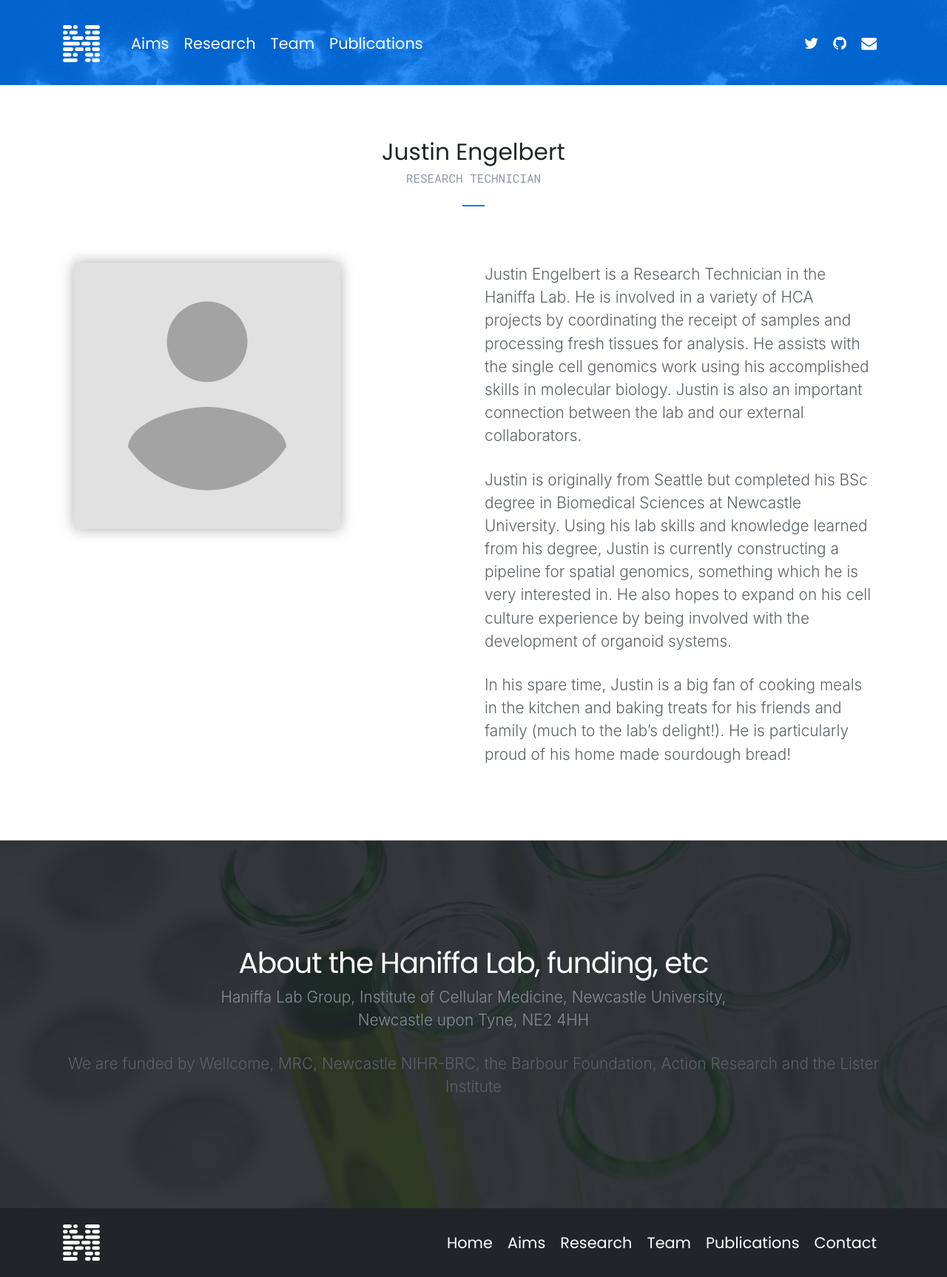
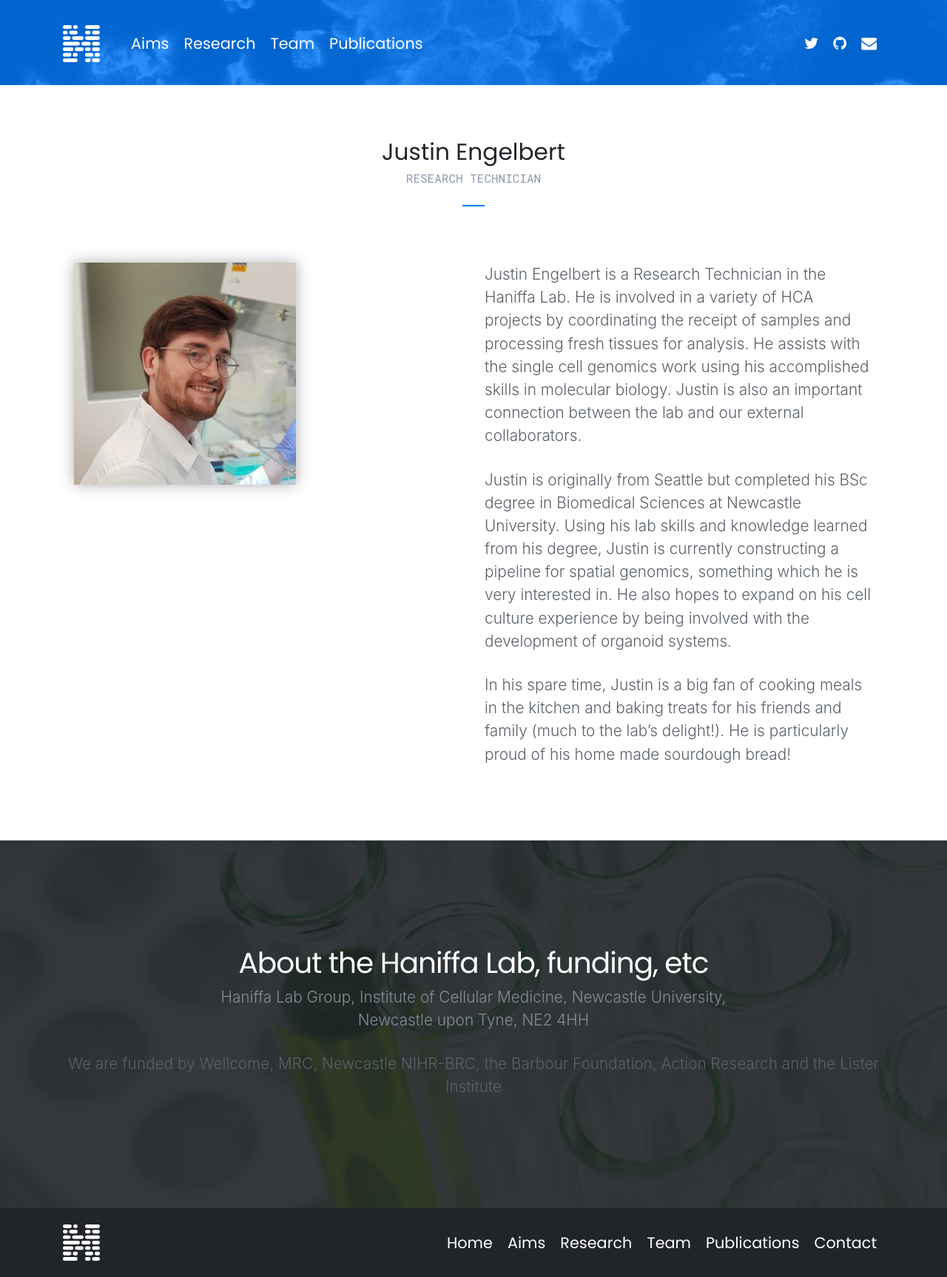
Before and after one commit to haniffalab/haniffalab.github.io, a Jekyll site: the page built from _team/justin-engelbert.markdown, in a window 1280 px wide. Shown: the whole page at 74% size. Built offline with Jekyll 4.4.1, drawn with Linux system fonts in a browser that asks for light colours; nearby versions of some CDN libraries.

Commit message:
team updates

```diff
--- a/_team/justin-engelbert.markdown
+++ b/_team/justin-engelbert.markdown
@@ -2,8 +2,8 @@
 layout: team
 name:  "Justin Engelbert"
 position: "Research Technician"
-thumbnail: "staff-profile.png"
-image: "staff-profile.png"
+thumbnail: "justin-engelbert-full.jpg"
+image: "justin-engelbert.jpg"
 ---
 Justin Engelbert is a Research Technician in the Haniffa Lab. He is involved in a variety of HCA projects by coordinating the receipt of samples and processing fresh tissues for analysis. He assists with the single cell genomics work using his accomplished skills in molecular biology. Justin is also an important connection between the lab and our external collaborators.
 
```
Also changed, not shown: assets/img/team/justin-engelbert-full.jpg (added), assets/img/team/justin-engelbert.jpg (added).
